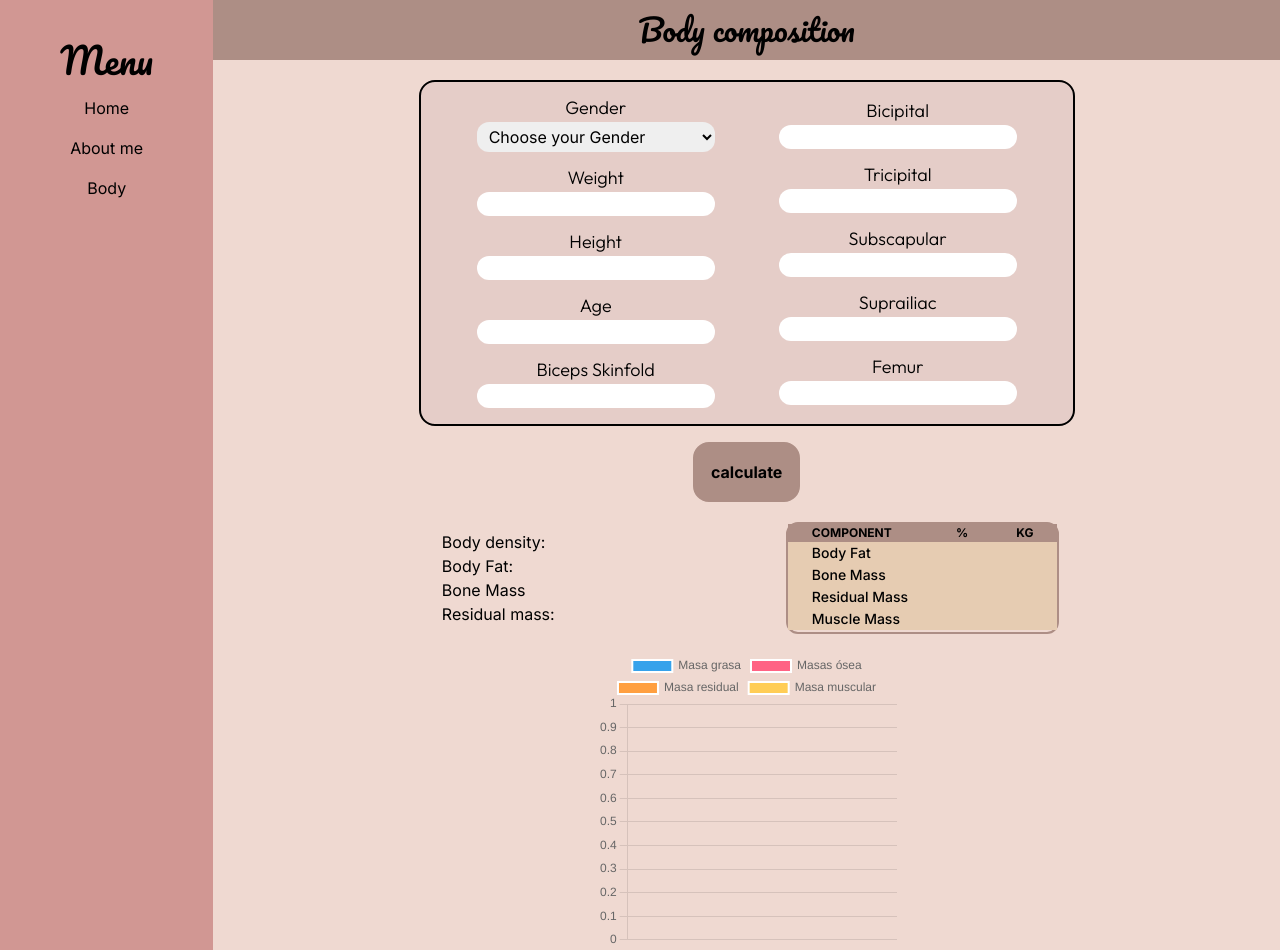
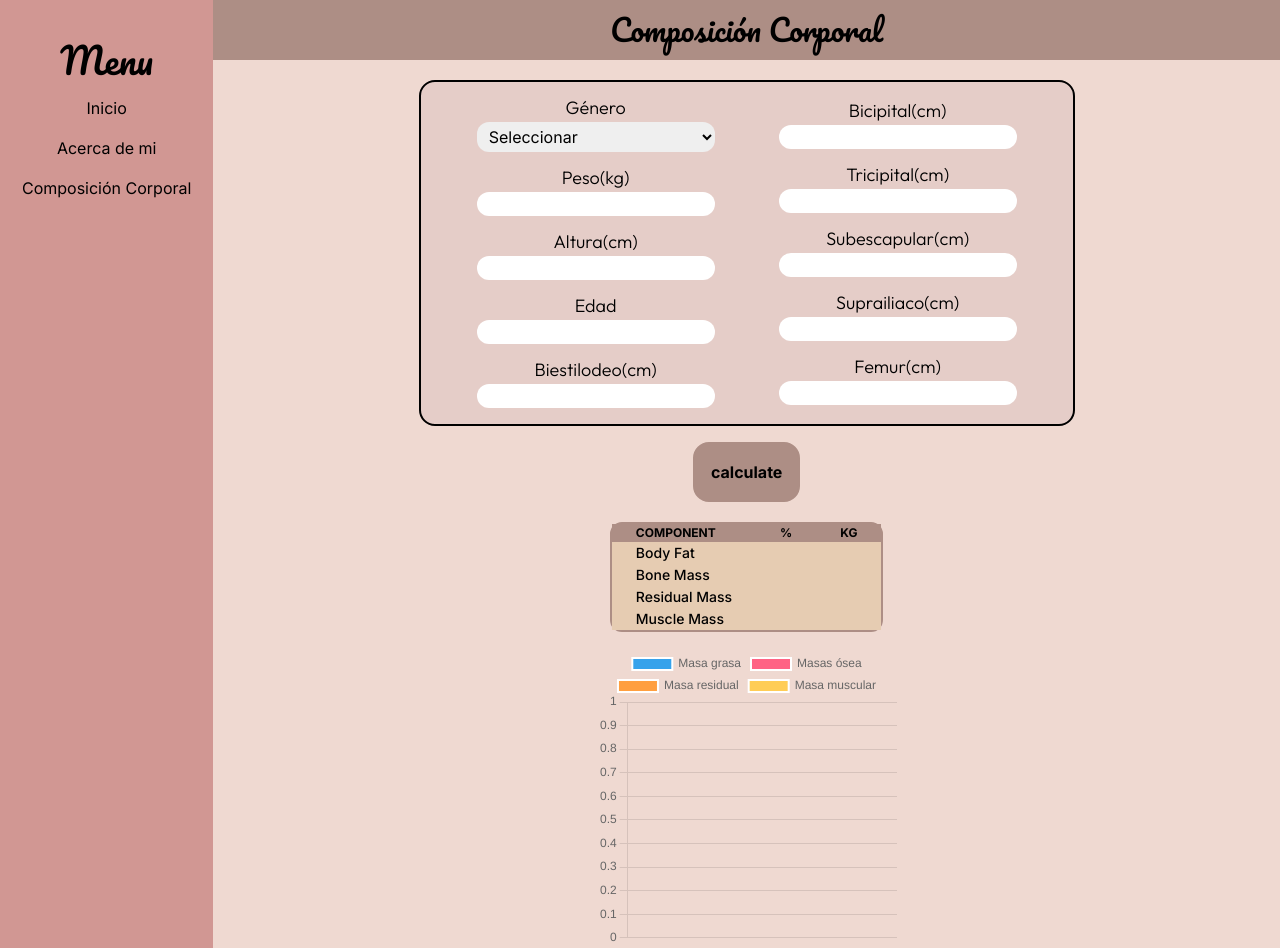
Before and after one commit to Aleidarodri/Practica-web-2, a Next.js app in the folder dashboard/: page /corporal in a window 1280 px wide. Built offline with nearby package versions, Linux system fonts and the light colour scheme.

Commit message:
prueba chart

```diff
--- a/dashboard/app/corporal/page.jsx
+++ b/dashboard/app/corporal/page.jsx
@@ -105,21 +105,31 @@ export default (About) => {
     });
   }; //end of what we use to calculate all the data
   return (
-    <div className="bg-secondary w-full">
+    <div
+      className="bg-secondary w-full"
+      name="viewport"
+      content="width=device-width, initial-scale=1.0"
+    >
       <h1
+        name="viewport"
+        content="width=device-width, initial-scale=1.0"
         className={` bg-terciary p-3 text-center text-3xl ${pacifico.className} text-tertiary`}
       >
-        Body composition
+        Composición Corporal
       </h1>
 
       <form onSubmit={hadleSubmit} action="">
         {/*this div is for the inputs for the text that goes along with them*/}
-        <div className="flex items-center  bg-[#e5cdc8] justify-center mx-auto gap-16 border-2 pb-4 mt-5 rounded-2xl max-w-prose border-tertiary">
+        <div
+          className=" flex items-center  bg-[#e5cdc8] justify-center mx-auto gap-16 border-2 pb-4 mt-5 rounded-2xl max-w-prose border-tertiary"
+          name="viewport"
+          content="width=device-width, initial-scale=1.0"
+        >
           <div className="text-center ">
             <h3
               className={`mt-3 text-center text-lg ${outfit.className} text-tertiary`}
             >
-              Gender
+              Género
             </h3>
             <select
               className="rounded-xl pl-2 pr-2 w-full pt-1 pb-1"
@@ -128,14 +138,16 @@ export default (About) => {
               value={formData.Gender}
               onChange={(e) => handleData(e.target.name, e.target.value)}
             >
-              <option>Choose your Gender</option>
-              <option value="man">Man</option>
-              <option value="woman">Woman</option>
+              <option>Seleccionar</option>
+              <option value="man">Hombre</option>
+              <option value="woman">Mujer</option>
             </select>
             <h3
               className={`mt-3 text-center text-lg ${outfit.className} text-tertiary`}
+              name="viewport"
+              content="width=device-width, initial-scale=1.0"
             >
-              Weight
+              Peso(kg)
             </h3>
             <Inputs
               value={formData.weight}
@@ -145,7 +157,7 @@ export default (About) => {
             <h3
               className={`mt-3 text-center text-lg ${outfit.className} text-tertiary`}
             >
-              Height
+              Altura(cm)
             </h3>
             <Inputs
               value={formData.height}
@@ -155,13 +167,13 @@ export default (About) => {
             <h3
               className={`mt-3 text-center text-lg ${outfit.className} text-tertiary`}
             >
-              Age
+              Edad
             </h3>
             <Inputs value={formData.age} onChange={handleData} name="age" />
             <h3
               className={`mt-3 text-center text-lg ${outfit.className} text-tertiary`}
             >
-              Biceps Skinfold
+              Biestilodeo(cm)
             </h3>
             <Inputs
               value={formData.bicepsSkinfold}
@@ -174,7 +186,7 @@ export default (About) => {
             <h3
               className={`mt-3 text-center text-lg ${outfit.className} text-tertiary`}
             >
-              Bicipital
+              Bicipital(cm)
             </h3>
             <Inputs
               value={formData.bicipital}
@@ -184,7 +196,7 @@ export default (About) => {
             <h3
               className={`mt-3 text-center text-lg ${outfit.className} text-tertiary`}
             >
-              Tricipital
+              Tricipital(cm)
             </h3>
             <Inputs
               value={formData.tricipital}
@@ -194,7 +206,7 @@ export default (About) => {
             <h3
               className={`mt-3 text-center text-lg ${outfit.className} text-tertiary`}
             >
-              Subscapular
+              Subescapular(cm)
             </h3>
             <Inputs
               value={formData.subscapular}
@@ -204,7 +216,7 @@ export default (About) => {
             <h3
               className={`mt-3 text-center text-lg ${outfit.className} text-tertiary`}
             >
-              Suprailiac
+              Suprailiaco(cm)
             </h3>
             <Inputs
               value={formData.suprailiac}
@@ -214,7 +226,7 @@ export default (About) => {
             <h3
               className={`mt-3 text-center text-lg ${outfit.className} text-tertiary `}
             >
-              Femur
+              Femur(cm)
             </h3>
             <Inputs value={formData.femur} onChange={handleData} name="femur" />
           </div>
@@ -231,14 +243,6 @@ export default (About) => {
         </div>{" "}
         {/*button*/}
         <div className="flex flex-row justify-center gap-16">
-          {/* this div is for joining the table and the result table */}
-          <div className="p-2 bg-tertiary w-72 mt-5 rounded-xl  h-auto">
-            {console.log("Valores de porcentajes:", formData.density)}
-            <p>Body density: {formData.density}</p>
-            <p>Body Fat: {formData.bodyFat}</p>
-            <p>Bone Mass {formData.boneMass}</p>
-            <p>Residual mass: {formData.residualMass}</p>
-          </div>
           <div className="mt-5 border-2 rounded-xl border-terciary">
             {" "}
             {/*table */}
--- a/dashboard/app/page.jsx
+++ b/dashboard/app/page.jsx
@@ -7,6 +7,10 @@ function Home() {
   return (
     <div className="bg-secondary h-screen w-screen text-5xl p-5">
       <h1 className={`text-center ${pacifico.className}`}>Home</h1>
+      <meta
+        name="viewport"
+        content="width=device-width, initial-scale=1.0"
+      ></meta>
     </div>
   );
 }
--- a/dashboard/components/ChartComp.jsx
+++ b/dashboard/components/ChartComp.jsx
@@ -25,7 +25,7 @@ export const ChartComp = ({ porcentajes }) => {
         labels: ["Masa grasa", "Masas ósea", "Masa residual", "Masa muscular"],
         datasets: [
           {
-            label: "Porcentaje respecto al peso",
+            label: "Porcentaje",
             data: [
               bodyFat,
               boneMassPercentage,
--- a/dashboard/components/Menu.jsx
+++ b/dashboard/components/Menu.jsx
@@ -7,23 +7,27 @@ const pacifico = Pacifico({ subsets: ["latin"], weight: ["400"] });
 const menuRoutes = [
   {
     ruta: "/",
-    nombre: " Home",
+    nombre: " Inicio",
   },
   {
     ruta: "/about",
-    nombre: "About me",
+    nombre: "Acerca de mi",
   },
 
   {
     ruta: "/corporal",
-    nombre: "Body",
+    nombre: "Composición Corporal",
   },
 ];
 
 //use the routes
 function Menu() {
   return (
-    <div className="w-[20%] bg-primary   border-tertiary">
+    <div
+      className="w-[20%] bg-primary   border-tertiary  "
+      name="viewport"
+      content="width=device-width, initial-scale=1.0"
+    >
       <h1
         className={`pb-2 p-10   text-center text-4xl text-2xl  ${pacifico.className}`}
       >
```
